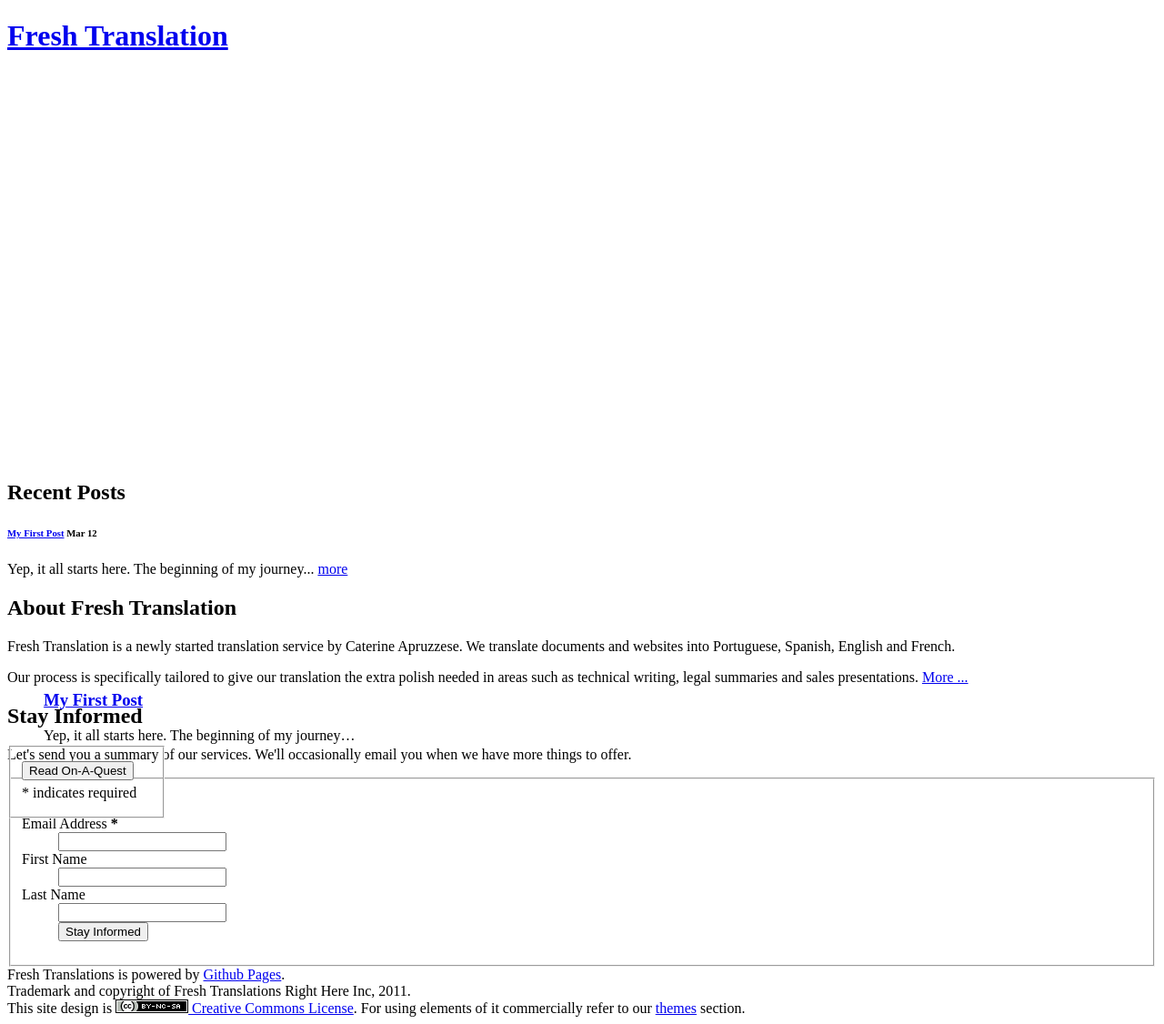
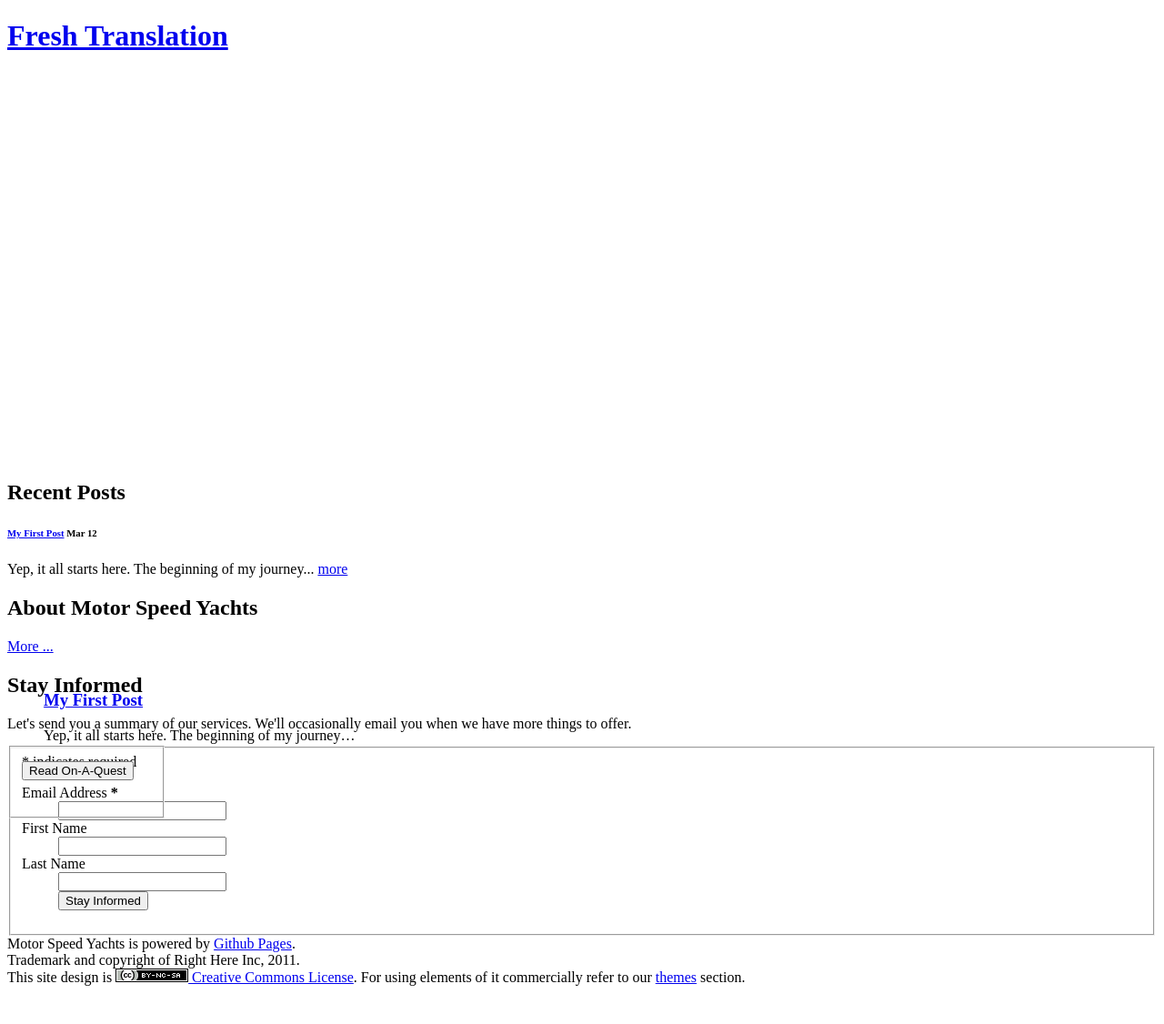
Before and after one commit to freshtranslation/YachtsSite, a Jekyll site: the page built from demo/index.html, in a window 1280 px wide. Shown: the whole page at 91% size. Built offline with Jekyll 4.4.1, drawn with Linux system fonts in a browser that asks for light colours; Markdown is read by kramdown in place of the engine named in the settings; comment, search, counter and statistics services are not loaded; after the commit the page ends 1092 px from its top, so only the background shows below that.

```diff
--- a/_includes/blog-footer-copyright.html
+++ b/_includes/blog-footer-copyright.html
@@ -1,6 +1,6 @@
 <div class="centered-content copyright">
-Fresh Translations is powered by <a target="_new" href="http://pages.github.com/">Github Pages</a>. <br>
-Trademark and copyright of Fresh Translations Right Here Inc, 2011.<br>
+{{ site.title }} is powered by <a target="_new" href="http://pages.github.com/">Github Pages</a>. <br>
+Trademark and copyright of Right Here Inc, 2011.<br>
 This site design is
 <a target="_new" href="http://creativecommons.org/licenses/by-nc-sa/3.0/"><img src="/images/by-nc-sa-80x15.png"> Creative Commons License</a>.
 For using elements of it commercially refer to our <a href="/essentials-theme">themes</a> section.
--- a/_includes/page-footer-copyright.html
+++ b/_includes/page-footer-copyright.html
@@ -1,6 +1,6 @@
 <div class="centered-content copyright">
-Fresh Translations is powered by <a target="_new" href="http://pages.github.com/">Github Pages</a>. <br>
-Trademark and copyright of Fresh Translations Right Here Inc, 2011.<br>
+{{ site.title }} is powered by <a target="_new" href="http://pages.github.com/">Github Pages</a>. <br>
+Trademark and copyright of Right Here Inc, 2011.<br>
 This site design is
 <a target="_new" href="http://creativecommons.org/licenses/by-nc-sa/3.0/"><img src="/images/by-nc-sa-80x15.png"> Creative Commons License</a>.
 For using elements of it commercially refer to our <a href="/essentials-theme">themes</a> section.
--- a/_includes/page-footer-etc.html
+++ b/_includes/page-footer-etc.html
@@ -19,11 +19,11 @@
 
 	<div class="third">
 			<section>
-<h2>About Fresh Translation</h2>
+<h2>About {{ site.title }}</h2>
 <p>
-	Fresh Translation is a newly started translation service by Caterine Apruzzese. We translate documents and websites into Portuguese, Spanish, English and French.
+
 </p><p>
-	Our process is specifically tailored to give our translation the extra polish needed in areas such as technical writing, legal summaries and sales presentations.
+
 <a href="/about/">More ...</a>
 </p>
 			</section>
--- a/index.html
+++ b/index.html
@@ -2,8 +2,8 @@
 layout: frontpage
 thirds: production
 flawless: production
-title: Fresh Translation
-header_title: Fresh Translation
+title: Motor Speed Yachts
+header_title: Motor Speed Yachts
 wrap-section: no
 ---
 <div style="margin-top:50px; min-height: 400px; margin-bottom:20px; ">
--- a/personal.textile
+++ b/personal.textile
@@ -2,6 +2,6 @@
 layout: blog-frontpage
 thirds: production
 flawless: production
-title: On A Quest - Fresh Translation
-header_title: On A Quest
+title: Personal - Motor Speed Yachts
+header_title: Personal
 ---
```
Also changed, not shown: images/quill-logo.png, 1 other file.
